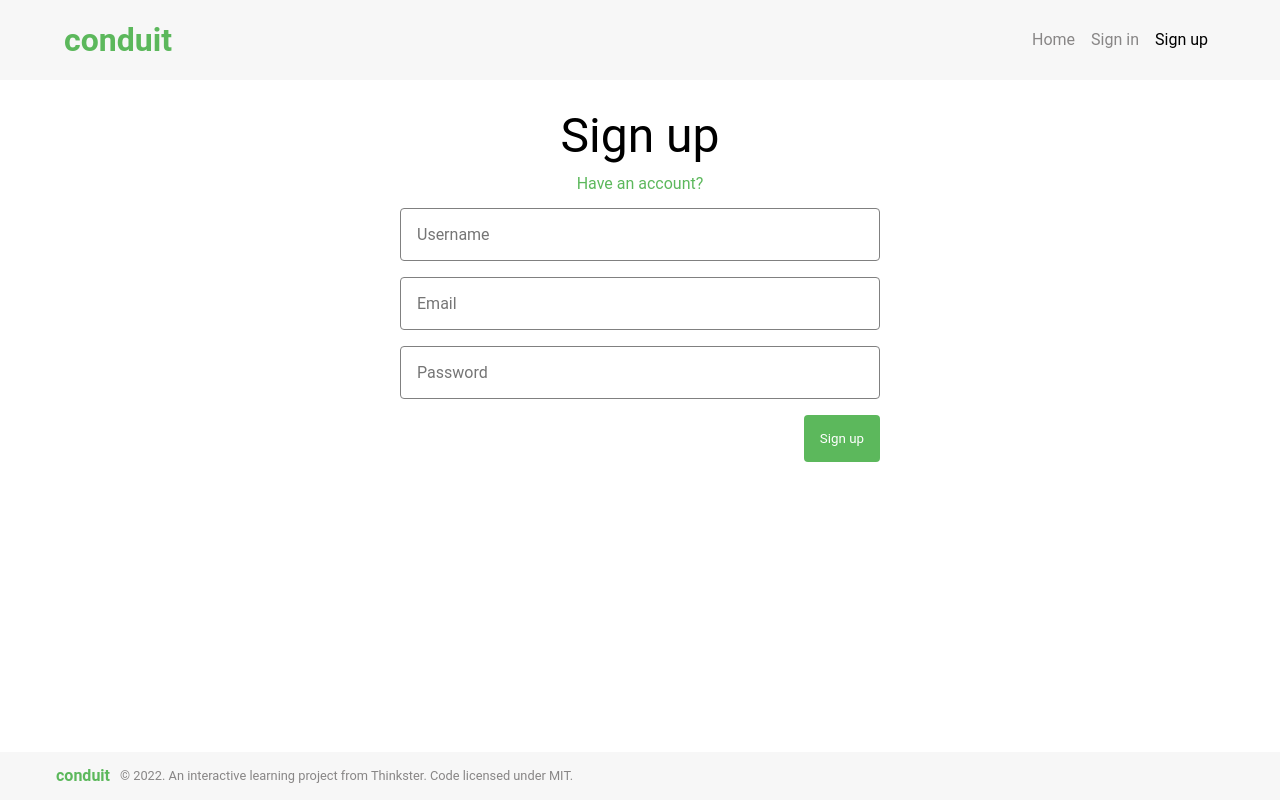
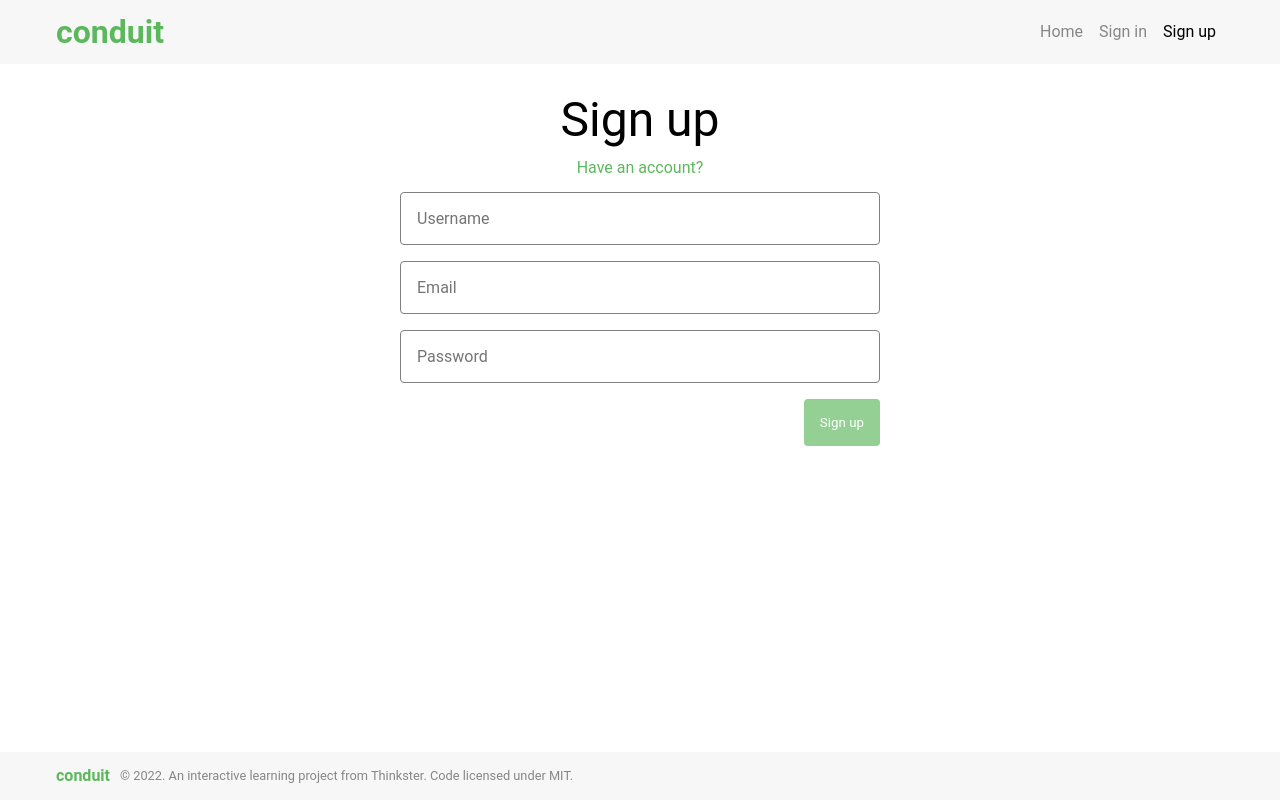
Before and after one commit to DmitryReztsov/blog-front, a React (Create React App) app: page /register in a window 1280 px wide. Built offline with nearby package versions, Linux system fonts and the light colour scheme.

Commit message:
сделана регистрация, подправлены urls и отображение аватарки

```diff
--- a/src/components/Header/Header.css
+++ b/src/components/Header/Header.css
@@ -5,7 +5,7 @@
   display: flex;
   justify-content: space-between;
   align-items: center;
-  padding: 1.5rem;
+  padding: 1rem;
 }
 .header__nav {
   display: flex;
--- a/src/components/Header/Header.tsx
+++ b/src/components/Header/Header.tsx
@@ -3,6 +3,7 @@ import {NavLink} from "react-router-dom";
 import './Header.css';
 import Container from "../Container/Container";
 import {useTypedSelector} from "../../store/selectors";
+import {URLS} from "../../utils/urls/urls";
 
 const Header: FC = () => {
     const {user} = useTypedSelector(state => state.user)
@@ -25,7 +26,7 @@ const Header: FC = () => {
                                          className={({isActive}) => isActive ? 'active-link' : 'header__link'}>
                                     Settings
                                 </NavLink>
-                                <img src={user.image} alt="user-image" className={'user-image header_user-image'}/>
+                                <img src={user.image || URLS.DEFAULT_LOGO} alt="user-image" className={'user-image header_user-image'}/>
                                 <NavLink to={`/profile/${user.username}`}
                                          className={({isActive}) => isActive ? 'active-link' : 'header__link'}>
                                     {user.username}
--- a/src/components/pages/Register/Register.css
+++ b/src/components/pages/Register/Register.css
@@ -41,6 +41,16 @@
     border-radius: 4px;
 }
 
+.register__submit_disabled {
+    cursor: not-allowed;
+    opacity: 0.65;
+}
+
+.register__error {
+    color: red;
+    font-weight: 700;
+}
+
 .register__form {
     display: flex;
     flex-direction: column;
--- a/src/components/pages/Register/Register.tsx
+++ b/src/components/pages/Register/Register.tsx
@@ -1,11 +1,60 @@
-import React, {FC} from 'react';
+import React, {FC, useEffect, useState} from 'react';
 import Container from "../../Container/Container";
-import {Link} from "react-router-dom";
+import {Link, useNavigate} from "react-router-dom";
 import './Register.css'
+import {useDispatch} from "react-redux";
+import {useTypedSelector} from "../../../store/selectors";
+import {registerUser} from "../../../store/user/actions";
 
 const Register: FC = () => {
 
+    const dispatch = useDispatch()
+    const navigate = useNavigate()
+    const {user,error} = useTypedSelector(state => state.user)
 
+    const [username, setUsername] = useState<string>('')
+    const [email, setEmail] = useState<string>('')
+    const [password, setPassword] = useState<string>('')
+    const [disabled, setDisabled] = useState<boolean>(true)
+
+    const submitHandler = (e:React.FormEvent<HTMLFormElement>) : void => {
+        e.preventDefault();
+
+        dispatch(registerUser(username,email,password))
+    }
+
+    const usernameChangeHandler = (e:React.ChangeEvent<HTMLInputElement>) : void => {
+        setUsername(e.currentTarget.value)
+    }
+
+    const emailChangeHandler = (e:React.ChangeEvent<HTMLInputElement>) : void => {
+        setEmail(e.currentTarget.value)
+    }
+
+    const passwordChangeHandler = (e:React.ChangeEvent<HTMLInputElement>) : void => {
+        setPassword(e.currentTarget.value)
+    }
+
+    const getClassname = (disabled : boolean) : string => {
+        return disabled ? 'register__submit register__submit_disabled': 'register__submit'
+    }
+
+    useEffect(() => {
+        if (user) {
+            navigate('/')
+        }
+    },[user])
+
+    useEffect(() => {
+        if (username && email && password) {
+            setDisabled(false)
+        } else {
+            setDisabled(true)
+        }
+        return () => {
+
+        }
+    },[username,email,password])
 
     return (
         <div className={'register'}>
@@ -13,28 +62,45 @@ const Register: FC = () => {
                 <div className={'register__body'}>
                     <h2 className={'register__header'}>Sign up</h2>
                     <Link className={'register__login-link'} to={"/login"}>Have an account?</Link>
-                    <form className={'register__form'} action="">
+                    {error ?
+                        <ul>
+                            {error.text.map((text) => {
+                                return <li className={'register__error'}>{text}</li>
+                            })
+                            }
+                        </ul>
+
+                        : null
+                    }
+                    <form className={'register__form'} onSubmit={submitHandler}>
                         <input
                             className={'register__input'}
                             name={'username'}
                             type='text'
                             placeholder={'Username'}
+                            value={username}
+                            onChange={usernameChangeHandler}
                         />
                         <input
                             className={'register__input'}
                             name={'email'}
                             type='email'
                             placeholder={'Email'}
+                            value={email}
+                            onChange={emailChangeHandler}
                         />
                         <input
                             className={'register__input'}
                             name={'password'}
                             type='password'
                             placeholder={'Password'}
+                            value={password}
+                            onChange={passwordChangeHandler}
                         />
                         <button
-                            className={'register__submit'}
+                            className={getClassname(disabled)}
                             type={'submit'}
+                            disabled={disabled}
                         >
                             Sign up
                         </button>
--- a/src/utils/urls/urls.ts
+++ b/src/utils/urls/urls.ts
@@ -1,9 +1,10 @@
 export enum URLS {
-    URL = 'http://localhost:3003',
+    SERVER_URL = 'http://localhost:3003',
+    DEFAULT_LOGO = 'https://static.productionready.io/images/smiley-cyrus.jpg',
     REGISTER_URL = '/api/users',
     LOGIN_URL = '/api/users/login',
 }
 
 export const getUrl = (url : string) : string => {
-    return URLS.URL + url
+    return URLS.SERVER_URL + url
 }
```
